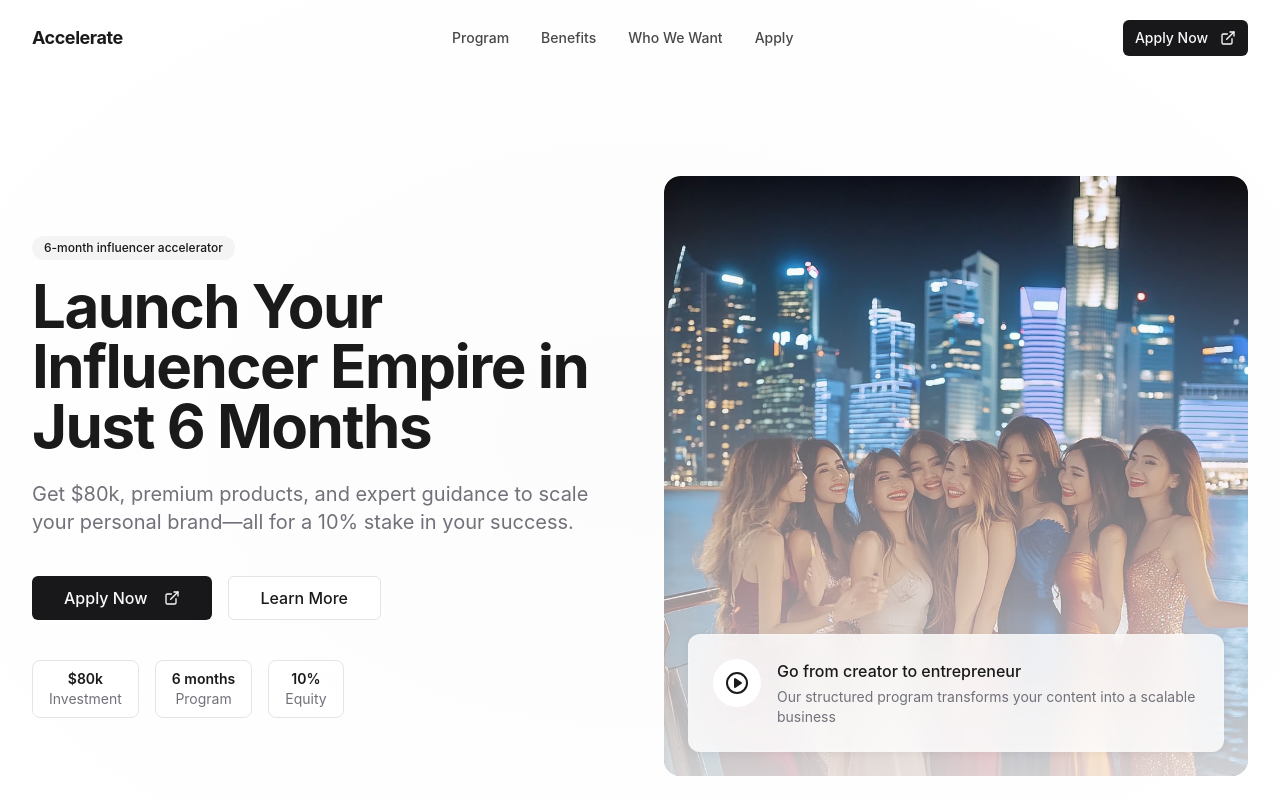
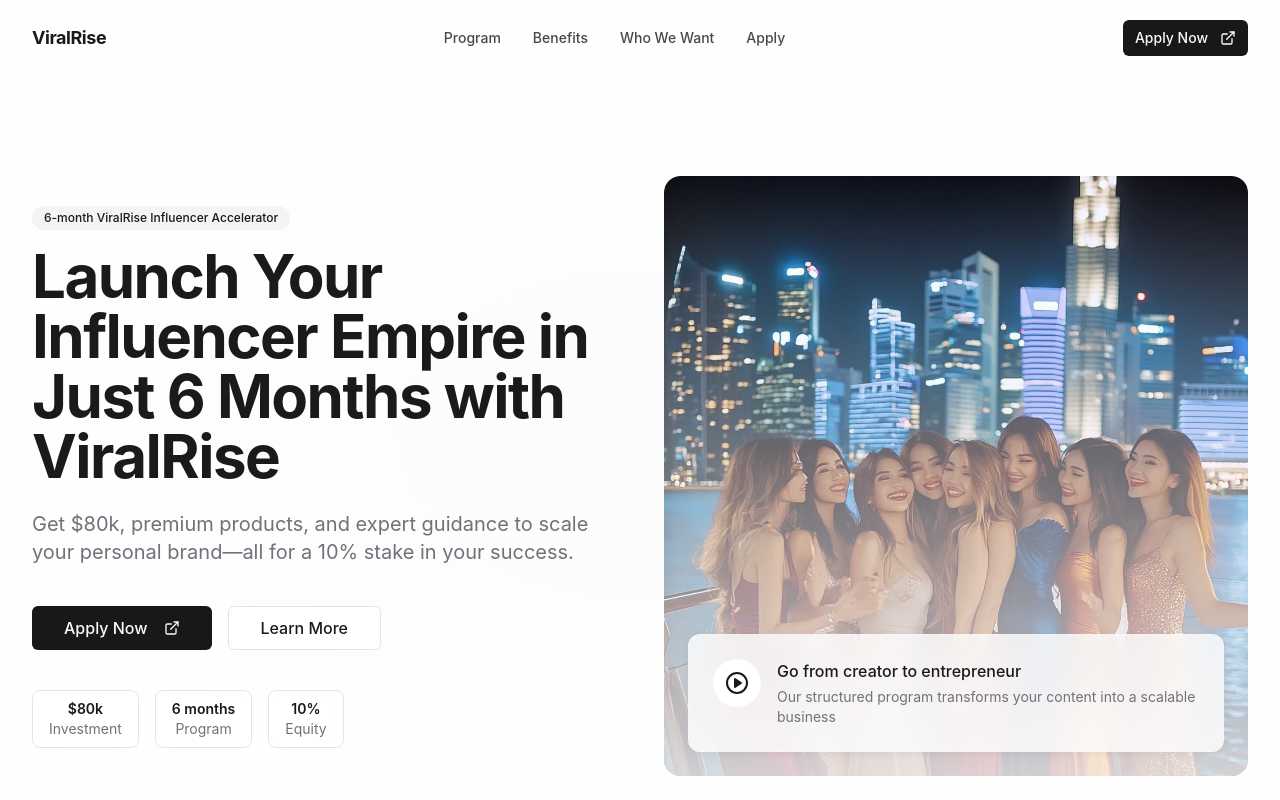
Before and after one commit to erdemcenikli/influencer-accelerate-venture-old, a React (Vite) app: page / in a window 1280 px wide. Shown: the top 800 px of the page. Built offline with nearby package versions, Linux system fonts and the light colour scheme; a web font is replaced by a local one.

Commit message:
Branding Update

```diff
--- a/index.html
+++ b/index.html
@@ -1,13 +1,11 @@
-
 <!DOCTYPE html>
 <html lang="en">
   <head>
     <meta charset="UTF-8" />
     <meta name="viewport" content="width=device-width, initial-scale=1.0" />
-    <title>Influencer Accelerator</title>
+    <title>ViralRise Influencer Accelerator</title>
     <meta name="description" content="Launch your influencer empire in just 6 months. Get $80k, premium products, and expert guidance to scale your personal brand." />
-    <meta name="author" content="Accelerate" />
-    <meta property="og:image" content="/og-image.png" />
+    <meta name="author" content="ViralRise" />
     <link rel="stylesheet" href="https://fonts.googleapis.com/css2?family=SF+Pro+Display:wght@400;500;600;700&display=swap">
   </head>
 
--- a/src/components/ApplicationSection.tsx
+++ b/src/components/ApplicationSection.tsx
@@ -1,4 +1,3 @@
-
 import { Button } from '@/components/ui/button';
 import { ArrowRight, ExternalLink } from 'lucide-react';
 
@@ -15,7 +14,7 @@ const ApplicationSection = () => {
         <div className="text-center mb-12">
           <div className="chip mb-4">Apply Now</div>
           <h2 className="text-3xl md:text-4xl font-bold">
-            Start Your Influencer Journey
+            Start Your ViralRise Journey
           </h2>
           <p className="mt-4 text-lg text-muted-foreground max-w-2xl mx-auto">
             Ready to take your influence to the next level? Click the button below to apply through our application form.
--- a/src/components/BenefitsSection.tsx
+++ b/src/components/BenefitsSection.tsx
@@ -1,4 +1,3 @@
-
 import { useEffect, useRef } from 'react';
 import { Button } from '@/components/ui/button';
 import { ArrowRight, ExternalLink, DollarSign, Users, Lightbulb, Target, Trophy } from 'lucide-react';
@@ -11,7 +10,7 @@ interface BenefitCardProps {
 }
 
 const BenefitCard = ({ title, description, icon, delay }: BenefitCardProps) => {
-  const cardRef = useRef<HTMLDivElement>(null);
+  const cardRef = useRef(null);
 
   useEffect(() => {
     const observer = new IntersectionObserver(
@@ -53,7 +52,7 @@ const BenefitCard = ({ title, description, icon, delay }: BenefitCardProps) => {
 };
 
 const BenefitsSection = () => {
-  const sectionRef = useRef<HTMLDivElement>(null);
+  const sectionRef = useRef(null);
   const googleFormLink = "https://docs.google.com/forms/d/e/1FAIpQLSfWHt-hs-SgoZ_16LiglpnTF6xBSswU2QfaK664_w08EZOwww/viewform?usp=sharing";
 
   useEffect(() => {
@@ -90,7 +89,7 @@ const BenefitsSection = () => {
         >
           <div className="chip mb-4">Benefits</div>
           <h2 className="text-3xl md:text-4xl font-bold">
-            Why Join Our Accelerator?
+            Why Join ViralRise Influencer Accelerator?
           </h2>
           <p className="mt-4 text-lg text-muted-foreground max-w-2xl mx-auto">
             We provide everything you need to transform your influence into a sustainable, scalable business.
--- a/src/components/FooterSection.tsx
+++ b/src/components/FooterSection.tsx
@@ -1,4 +1,3 @@
-
 import { ArrowUp } from 'lucide-react';
 
 const FooterSection = () => {
@@ -15,7 +14,7 @@ const FooterSection = () => {
         <div className="flex flex-col md:flex-row justify-between items-center">
           <div className="mb-8 md:mb-0">
             <a href="#" className="flex items-center space-x-2">
-              <span className="font-bold text-lg tracking-tight">Accelerate</span>
+              <span className="font-bold text-lg tracking-tight">ViralRise</span>
             </a>
             <p className="mt-2 text-sm text-muted-foreground">
               Transforming influencers into entrepreneurs.
@@ -95,7 +94,7 @@ const FooterSection = () => {
 
         <div className="mt-12 pt-6 border-t border-border flex flex-col md:flex-row justify-between items-center">
           <p className="text-xs text-muted-foreground">
-            © {new Date().getFullYear()} Accelerate. All rights reserved.
+            &copy; {new Date().getFullYear()} ViralRise. All rights reserved.
           </p>
 
           <div className="flex space-x-6 mt-4 md:mt-0">
--- a/src/components/HeroSection.tsx
+++ b/src/components/HeroSection.tsx
@@ -44,9 +44,9 @@ const HeroSection = () => {
           className="flex flex-col space-y-6 transition-all duration-1000 opacity-0 translate-y-6"
         >
           <div>
-            <div className="chip mb-4">6-month influencer accelerator</div>
+            <div className="chip mb-4">6-month ViralRise Influencer Accelerator</div>
             <h1 className="text-4xl md:text-5xl lg:text-6xl font-bold leading-tight tracking-tight">
-              Launch Your Influencer Empire in Just 6 Months
+              Launch Your Influencer Empire in Just 6 Months with ViralRise
             </h1>
             <p className="mt-6 text-lg md:text-xl text-muted-foreground">
               Get $80k, premium products, and expert guidance to scale your personal brand—all for a 10% stake in your success.
--- a/src/components/IdealCandidateSection.tsx
+++ b/src/components/IdealCandidateSection.tsx
@@ -76,7 +76,7 @@ const IdealCandidateSection = () => {
           >
             <div className="chip mb-4">Who We're Looking For</div>
             <h2 className="text-3xl md:text-4xl font-bold mb-6">
-              Are You the Next Big Influencer?
+              Are You the Next ViralRise Star?
             </h2>
             <p className="text-lg text-muted-foreground mb-8">
               We're seeking ambitious creators who are ready to transform their influence into a scalable business. Our ideal candidates have:
--- a/src/components/Navbar.tsx
+++ b/src/components/Navbar.tsx
@@ -1,4 +1,3 @@
-
 import { useState, useEffect } from 'react';
 import { cn } from '@/lib/utils';
 import { Button } from '@/components/ui/button';
@@ -35,7 +34,7 @@ const Navbar = () => {
     >
       <div className="container flex items-center justify-between">
         <a href="#" className="flex items-center space-x-2">
-          <span className="font-bold text-lg tracking-tight">Accelerate</span>
+          <span className="font-bold text-lg tracking-tight">ViralRise</span>
         </a>
 
         <nav className="hidden md:flex items-center space-x-8">
--- a/src/components/ProgramSection.tsx
+++ b/src/components/ProgramSection.tsx
@@ -1,4 +1,3 @@
-
 import { useEffect, useRef } from 'react';
 import { cn } from '@/lib/utils';
 
@@ -12,7 +11,7 @@ interface TimelineItemProps {
 }
 
 const TimelineItem = ({ title, duration, description, icon, position, delay }: TimelineItemProps) => {
-  const itemRef = useRef<HTMLDivElement>(null);
+  const itemRef = useRef(null);
 
   useEffect(() => {
     const observer = new IntersectionObserver(
@@ -71,7 +70,7 @@ const TimelineItem = ({ title, duration, description, icon, position, delay }: T
 };
 
 const ProgramSection = () => {
-  const sectionRef = useRef<HTMLDivElement>(null);
+  const sectionRef = useRef(null);
 
   useEffect(() => {
     const observer = new IntersectionObserver(
@@ -103,7 +102,7 @@ const ProgramSection = () => {
         >
           <div className="chip mb-4">The Process</div>
           <h2 className="text-3xl md:text-4xl font-bold">
-            How It Works: Your 6-Month Journey to Influencer Stardom
+            How It Works: Your 6-Month Journey to ViralRise Stardom
           </h2>
           <p className="mt-4 text-lg text-muted-foreground max-w-2xl mx-auto">
             Our structured program is designed to transform your influence into a scalable business through three distinct phases.
```
